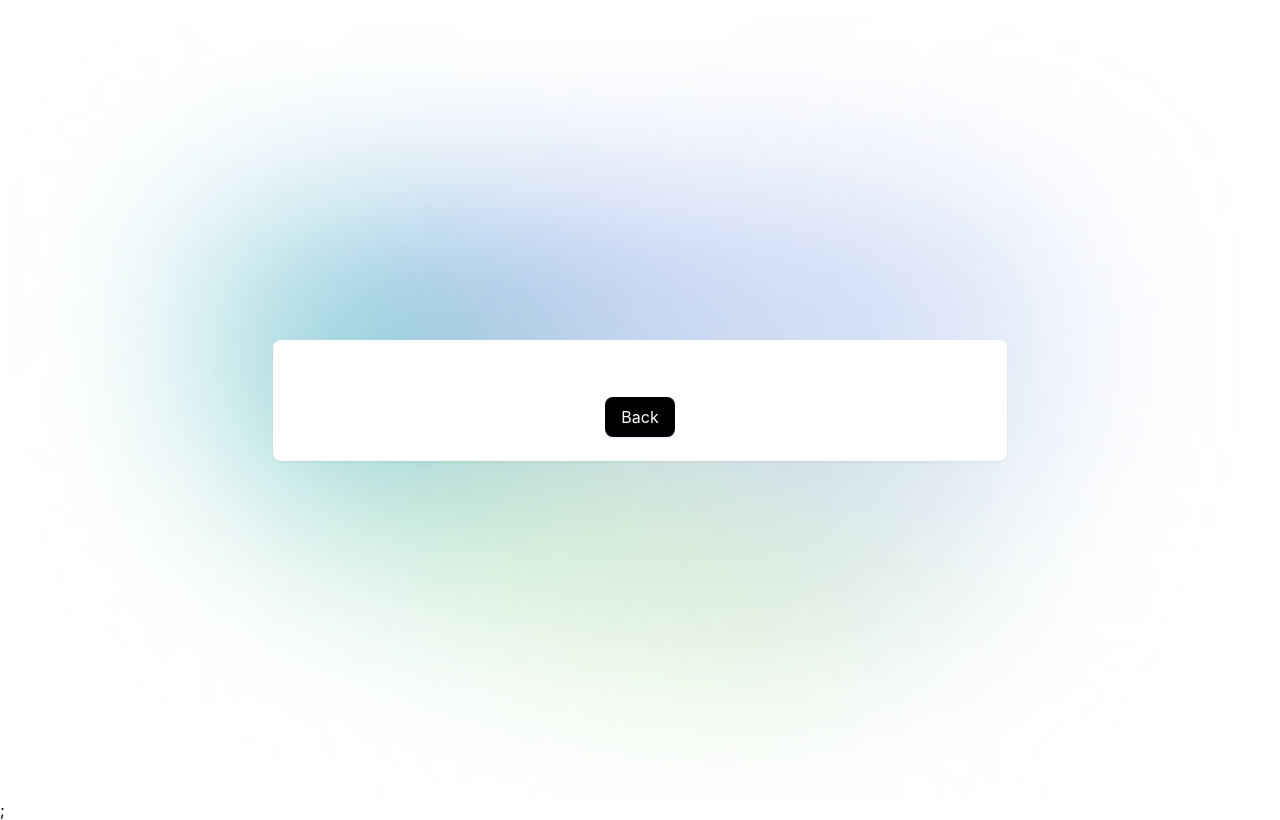
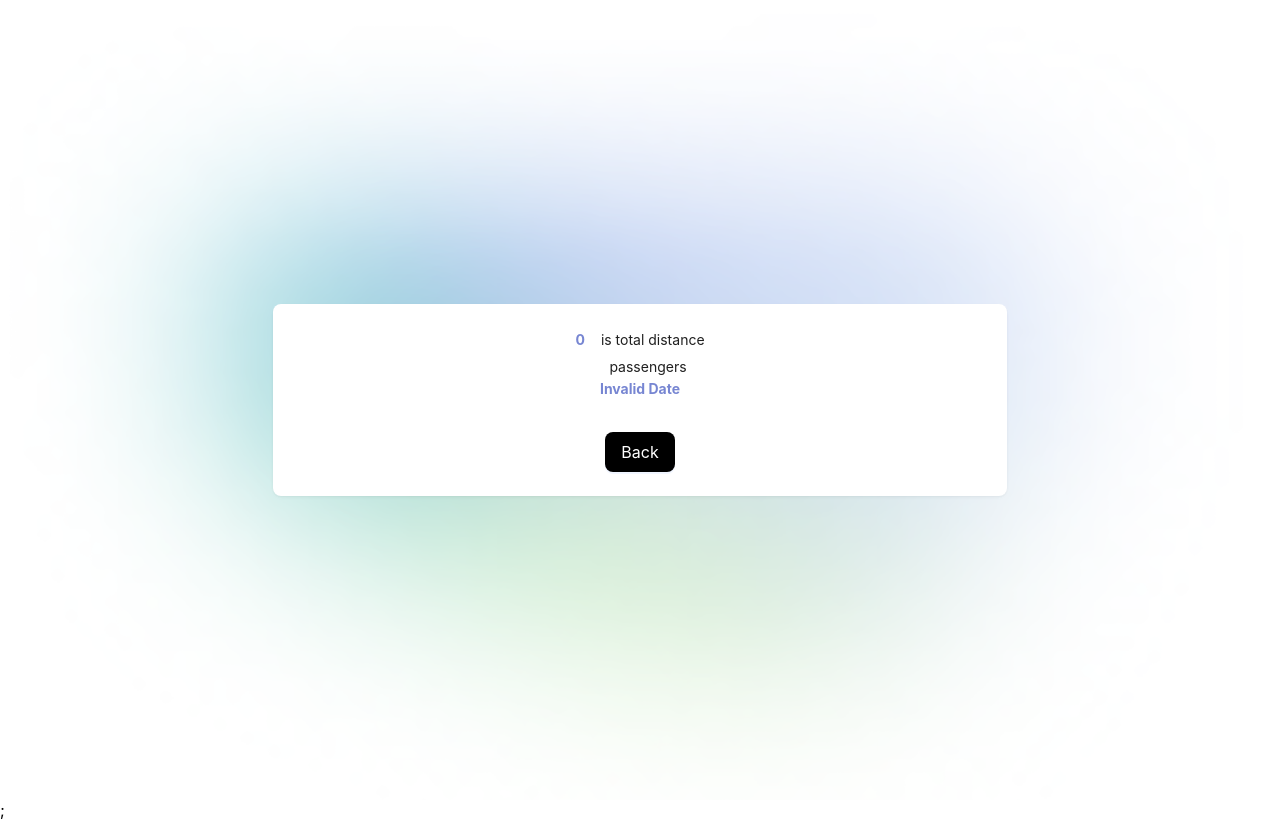
Before and after one commit to petkobyte/city-distance-calc, a React (Create React App) app: page /result in a window 1280 px wide. Built offline with nearby package versions, Linux system fonts and the light colour scheme.

Commit message:
search results rendered on screen

```diff
--- /dev/null
+++ b/src/pages/search-result/SearchResult.scss
@@ -0,0 +1,10 @@
+@use '../../styles/colors.scss';
+
+.info-row {
+  text-align: center !important;
+}
+
+.highlighted-text {
+  font-weight: 700;
+  color: colors.$purpleDark;
+}
--- a/src/pages/search-result/SearchResult.tsx
+++ b/src/pages/search-result/SearchResult.tsx
@@ -11,6 +11,9 @@ import { calculateDistance } from '../../utils/distanceCalculator';
 import Tooltip from 'antd/lib/tooltip';
 import { FontAwesomeIcon } from '@fortawesome/react-fontawesome';
 import { faLocationDot } from '@fortawesome/free-solid-svg-icons';
+import Space from 'antd/lib/space';
+import './SearchResult.scss';
+import { formatDateString } from '../../utils/dateFormatter';
 
 const { useBreakpoint } = Grid;
 interface SearchParams {
@@ -25,11 +28,15 @@ export const SearchResult = () => {
 
   const [cityDistances, setCityDistances] = useState<(string | number)[]>([]);
   const [distances, setDistances] = useState<number[]>([]);
+  const [passengers, setPassengers] = useState<string>('');
+  const [date, setDate] = useState<string>('');
 
   useEffect(() => {
     const currentParams = Object.fromEntries([...searchParams]);
 
     findCityDistances(extractCityItems(currentParams));
+    setPassengers(currentParams.passengers);
+    setDate(currentParams.date);
   }, [searchParams]);
 
   const mobileMode: boolean = useMemo(() => !!screens.xs, [screens]);
@@ -55,7 +62,7 @@ export const SearchResult = () => {
     }
 
     setCityDistances(cityDistances);
-    console.log(cityDistances);
+    setDistances(distances);
   };
 
   const extractCityItems = (params: SearchParams): string[] => {
@@ -84,11 +91,38 @@ export const SearchResult = () => {
     });
   };
 
+  const distanceSum: number = distances.reduce(
+    (accumulator, currentValue) => accumulator + currentValue,
+    0,
+  );
+
   return (
-    <>
-      <Row gutter={[32, 32]}>
+    <div>
+      <Row>
         <Col span={24}>
           <Timeline mode='alternate' items={renderTimelineItems()} />
+        </Col>
+      </Row>
+
+      <Row className='info-row'>
+        <Col span={24}>
+          <Space>
+            <div className='highlighted-text'>{distanceSum}</div> {t('res_isTotalDistance')}
+          </Space>
+        </Col>
+      </Row>
+
+      <Row className='info-row'>
+        <Col span={24}>
+          <Space>
+            <div className='highlighted-text'>{passengers}</div> {t('res_passengers').toLowerCase()}
+          </Space>
+        </Col>
+      </Row>
+
+      <Row className='info-row'>
+        <Col span={24}>
+          <div className='highlighted-text'>{formatDateString(date)}</div>
         </Col>
       </Row>
       <Row>
@@ -106,6 +140,6 @@ export const SearchResult = () => {
           </Button>
         </Col>
       </Row>
-    </>
+    </div>
   );
 };
--- a/src/resources/locales/en.json
+++ b/src/resources/locales/en.json
@@ -5,5 +5,6 @@
   "res_cityOfOrigin": "City of origin",
   "res_date": "Date",
   "res_passengers": "Passengers",
-  "res_submit": "Submit"
+  "res_submit": "Submit",
+  "res_isTotalDistance": "is total distance"
 }
--- a/src/styles/theme.ts
+++ b/src/styles/theme.ts
@@ -13,6 +13,9 @@ export const mainTheme: ThemeConfig = {
       borderRadiusOuter: 16,
       borderRadius: 16,
     },
+    Tooltip: {
+      colorBgDefault: '#7786D2',
+    },
   },
 };
 
--- /dev/null
+++ b/src/utils/dateFormatter.ts
@@ -0,0 +1,10 @@
+export const formatDateString = (date: string) => {
+  const dateObj = new Date(date);
+  const formattedDate = dateObj.toLocaleDateString('en-US', {
+    month: 'short',
+    day: 'numeric',
+    year: 'numeric',
+  });
+
+  return formattedDate;
+};
```
Also changed, not shown: src/styles/globalStyles.scss (added).
